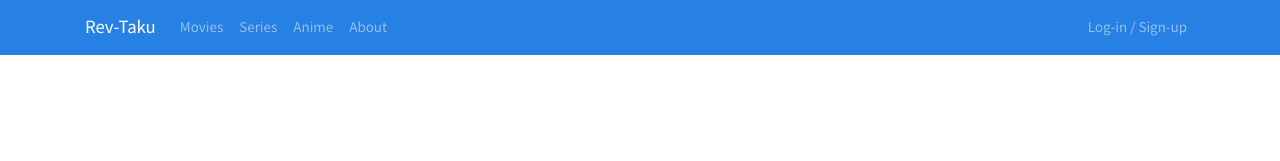
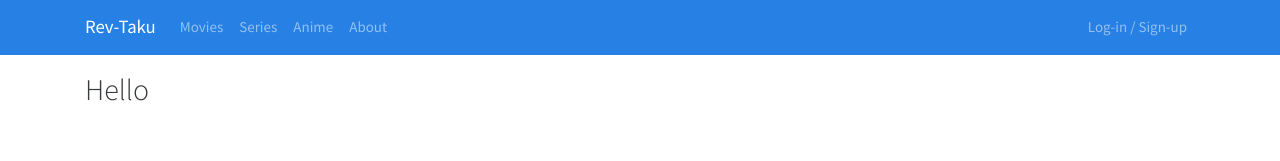
Before and after one commit to manRexx/revTaku, a React (Create React App) app in the folder frontend/: page /show/1/review in a window 1280 px wide. Shown: the top 161 px of the page. Built offline with nearby package versions, Linux system fonts and the light colour scheme.

Commit message:
login user review route created

```diff
--- a/frontend/src/App.js
+++ b/frontend/src/App.js
@@ -14,6 +14,7 @@ import RegisterScreen from './screens/RegisterScreen'
 import ShowListScreen from './screens/ShowListScreen'
 import ShowEditScreen from './screens/ShowEditScreen'
 import UserProfileScreen from './screens/UserProfileScreen'
+import ShowReviewFromUserScreen from './screens/ShowReviewFromUserScreen'
 
 function App() {
   return (
@@ -29,6 +30,10 @@ function App() {
             <Route path='/movies' component={MovieScreen} />
             <Route path='/series' component={SeriesScreen} />
             <Route path='/animes' component={AnimeScreen} />
+            <Route
+              path='/show/:id/review'
+              component={ShowReviewFromUserScreen}
+            />{' '}
             <Route path='/show-info/:id' component={ShowInfoScreen} />{' '}
             <Route path='/about' component={AboutScreen} />
             <Route path='/admin/showlist' component={ShowListScreen} />
--- a/frontend/src/screens/ShowInfoScreen.js
+++ b/frontend/src/screens/ShowInfoScreen.js
@@ -129,6 +129,11 @@ const ShowInfoScreen = ({ match, history }) => {
     }
   }
 
+  const writeReviewHandler = () => {
+    console.log('write review')
+    // history.push(`show/${id}/review`)
+  }
+
   return (
     <div>
       {loadingReviewList ? (
@@ -246,7 +251,14 @@ const ShowInfoScreen = ({ match, history }) => {
                   )}
                 </>
               )}
-              {!isReviewPresent && <h5>Form yaha</h5>}
+              {!isReviewPresent && (
+                <>
+                  <h5>Form yaha</h5>
+                  <Button className='rounded' onClick={writeReviewHandler}>
+                    Write your review!!
+                  </Button>
+                </>
+              )}
             </Tab>
             <Tab eventKey='profile' title='What others think'>
               <h1></h1>
--- /dev/null
+++ b/frontend/src/screens/ShowReviewFromUserScreen.js
@@ -0,0 +1,11 @@
+import React from 'react'
+
+const ShowReviewFromUserScreen = () => {
+  return (
+    <div>
+      <h2>Hello</h2>
+    </div>
+  )
+}
+
+export default ShowReviewFromUserScreen
```
Also changed, not shown: 2 other files (tests, documents, lock files or other folders).
